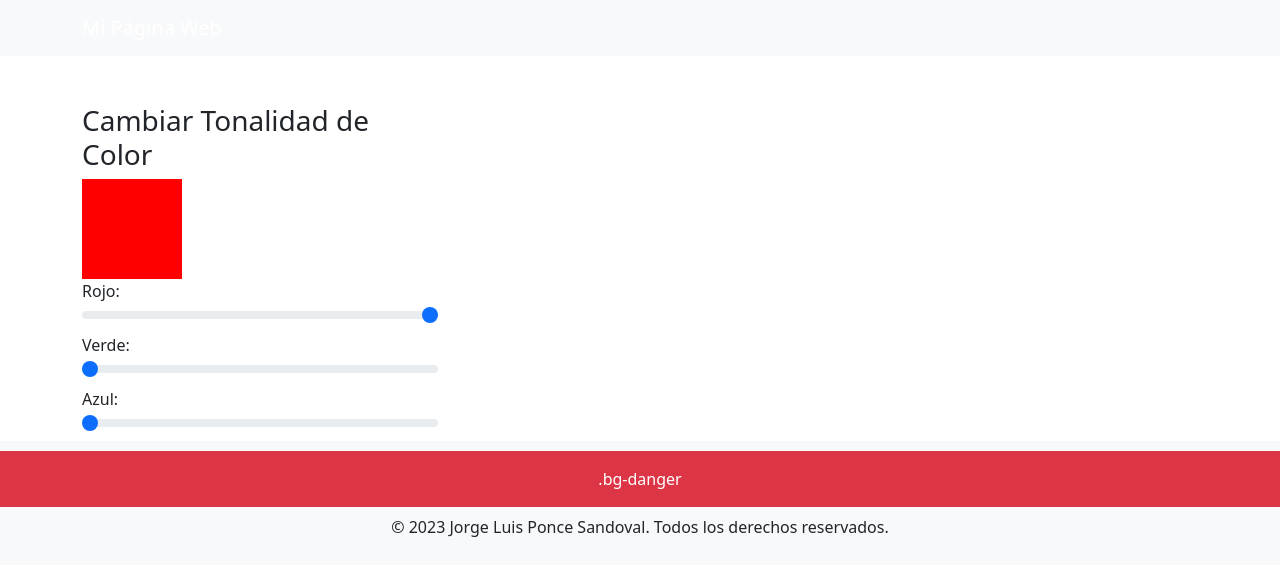
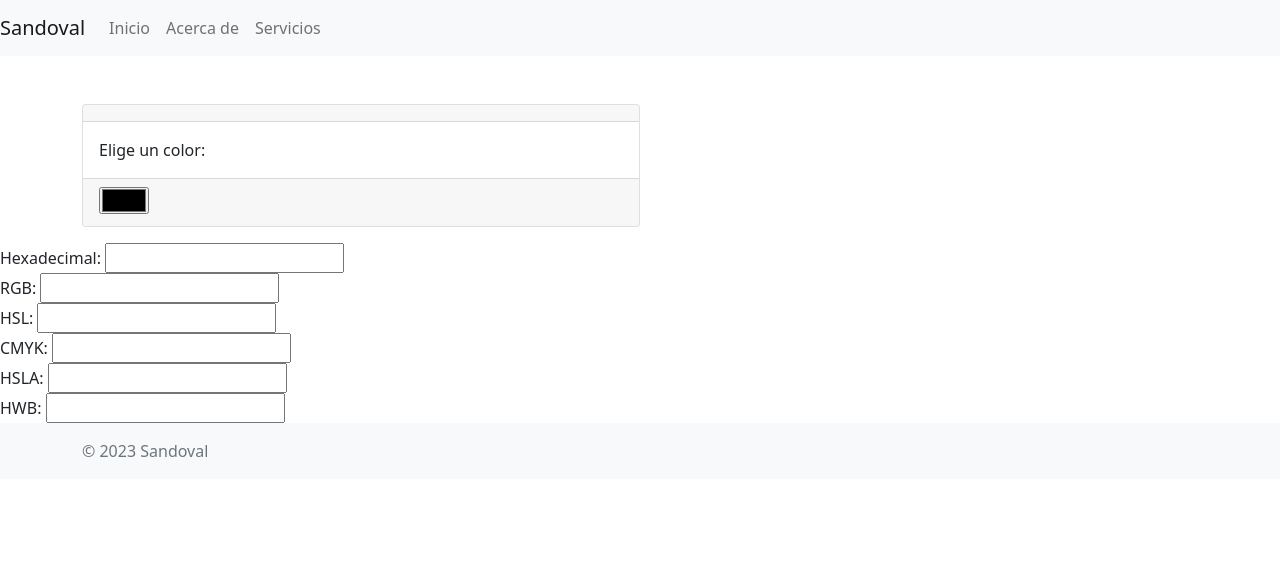
Before and after one commit to JorgeS31/control-de-color, a plain HTML site: page index.html in a window 1280 px wide. Drawn offline with nearby package versions, Linux system fonts and the light colour scheme.

Commit message:
Conversión color

```diff
--- a/index.html
+++ b/index.html
@@ -1,75 +1,82 @@
 <!DOCTYPE html>
-<html lang="es">
+<html lang="en">
 <head>
     <meta charset="UTF-8">
     <meta name="viewport" content="width=device-width, initial-scale=1.0">
-    <title>Cambiar Tonalidad de Color con Bootstrap</title>
-    <!-- Agrega el enlace a Bootstrap CSS -->
-    <link href="https://cdn.jsdelivr.net/npm/bootstrap@5.5.0/dist/css/bootstrap.min.css" rel="stylesheet">
-    <style>
-        /* Estilo personalizado para el DIV */
-        #miDiv {
-            width: 100px;
-            height: 100px;
-            background-color: rgb(255, 0, 0); /* Color inicial: rojo */
-        }
-        /* Estilo para el pie de página */
-        footer {
-            background-color: #f8f9fa;
-            padding: 10px 0;
-            text-align: center;
-        }
-    </style>
+    <link href="https://cdn.jsdelivr.net/npm/bootstrap@5.0.2/dist/css/bootstrap.min.css" rel="stylesheet" integrity="sha384-EVSTQN3/azprG1Anm3QDgpJLIm9Nao0Yz1ztcQTwFspd3yD65VohhpuuCOmLASjC" crossorigin="anonymous">
+    <link rel="stylesheet" href="css/styles.css">
+    <title>Cambiar Color del DIV</title>
 </head>
 <body>
-    <!-- Encabezado con barra de navegación -->
-    <nav class="navbar navbar-expand-lg navbar-dark bg-light">
-        <div class="container">
-            <a class="navbar-brand" href="#">Mi Página Web</a>
-        </div>
-    </nav>
+    <header>
+        <nav class="navbar navbar-expand-lg navbar-light bg-light">
+            <a class="navbar-brand" href="#">Sandoval</a>
+            <button class="navbar-toggler" type="button" data-toggle="collapse" data-target="#navbarNav" aria-controls="navbarNav" aria-expanded="false" aria-label="Toggle navigation">
+                <span class="navbar-toggler-icon"></span>
+            </button>
+            <div class="collapse navbar-collapse" id="navbarNav">
+                <ul class="navbar-nav">
+                    <li class="nav-item active">
+                        <a class="nav-link" href="#">Inicio</a>
+                    </li>
+                    <li class="nav-item">
+                        <a class="nav-link" href="#">Acerca de</a>
+                    </li>
+                    <li class="nav-item">
+                        <a class="nav-link" href="#">Servicios</a>
+                    </li>
+                </ul>
+            </div>
+        </nav>
+    </header>
 
-    <div class="container mt-5">
-        <div class="row">
-            <div class="col-md-4">
-                <h3>Cambiar Tonalidad de Color</h3>
-                <div id="miDiv"></div>
-                <label for="redRange">Rojo:</label>
-                <input type="range" id="redRange" class="form-range" min="0" max="255" value="255">
-
-                <label for="greenRange">Verde:</label>
-                <input type="range" id="greenRange" class="form-range" min="0" max="255" value="0">
-
-                <label for="blueRange">Azul:</label>
-                <input type="range" id="blueRange" class="form-range" min="0" max="255" value="0">
+    <div class="container">
+        <div class="card col-6 mt-5 mb-3">
+            <div class="card-header d-flex justify-content-center">
+                <div id="colorDiv"></div>
+            </div>
+            <div class="card-body">
+                <label for="colorPicker">Elige un color:</label>
+            </div>
+            <div class="card-footer text-muted">
+                <input type="color" id="colorPicker">
             </div>
         </div>
     </div>
 
-    <!-- Pie de página con datos de copyright -->
-    <footer> <div class="p-3 mb-2 bg-danger text-white">.bg-danger</div>
-        <p>&copy; 2023 Jorge Luis Ponce Sandoval. Todos los derechos reservados.</p>
+    <!-- Etiquetas de tipo text para mostrar los valores de color -->
+    <div>
+        <label for="hexValue">Hexadecimal:</label>
+        <input type="text" id="hexValue" readonly>
+    </div>
+    <div>
+        <label for="rgbValue">RGB:</label>
+        <input type="text" id="rgbValue" readonly>
+    </div>
+    <div>
+        <label for="hslValue">HSL:</label>
+        <input type="text" id="hslValue" readonly>
+    </div>
+    <div>
+        <label for="cmykValue">CMYK:</label>
+        <input type="text" id="cmykValue" readonly>
+    </div>
+    <div>
+        <label for="hslaValue">HSLA:</label>
+        <input type="text" id="hslaValue" readonly>
+    </div>
+    <div>
+        <label for="hwbValue">HWB:</label>
+        <input type="text" id="hwbValue" readonly>
+    </div>
+
+    <footer class="footer mt-auto py-3 bg-light">
+        <div class="container">
+            <span class="text-muted">© 2023 Sandoval</span>
+        </div>
     </footer>
 
-    <!-- Agrega los scripts de Bootstrap y JavaScript al final del cuerpo del documento -->
-    <script src="https://cdn.jsdelivr.net/npm/bootstrap@5.5.0/dist/js/bootstrap.min.js"></script>
-    <script>
-        const miDiv = document.getElementById('miDiv');
-        const redRange = document.getElementById('redRange');
-        const greenRange = document.getElementById('greenRange');
-        const blueRange = document.getElementById('blueRange');
-
-        function actualizarColor() {
-            const redValue = redRange.value;
-            const greenValue = greenRange.value;
-            const blueValue = blueRange.value;
-
-            miDiv.style.backgroundColor = `rgb(${redValue}, ${greenValue}, ${blueValue})`;
-        }
-
-        redRange.addEventListener('input', actualizarColor);
-        greenRange.addEventListener('input', actualizarColor);
-        blueRange.addEventListener('input', actualizarColor);
-    </script>
+    <script src="js/main.js"></script>
+    <script src="https://cdn.jsdelivr.net/npm/bootstrap@5.0.2/dist/js/bootstrap.bundle.min.js" integrity="sha384-MrcW6ZMFYlzcLA8Nl+NtUVF0sA7MsXsP1UyJoMp4YLEuNSfAP+JcXn/tWtIaxVXM" crossorigin="anonymous"></script>
 </body>
 </html>
```
